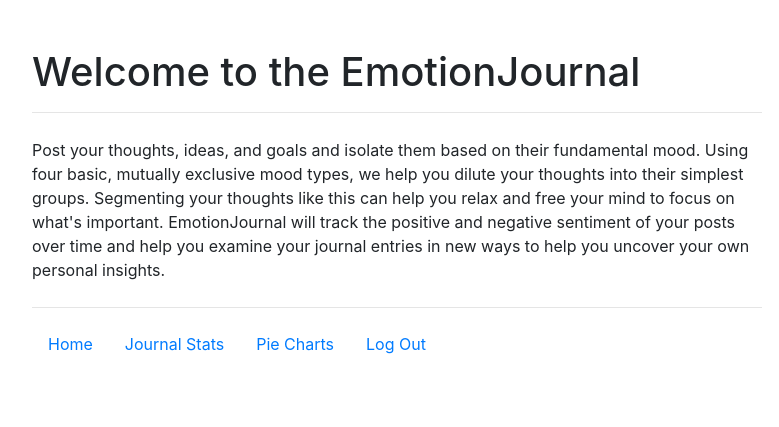
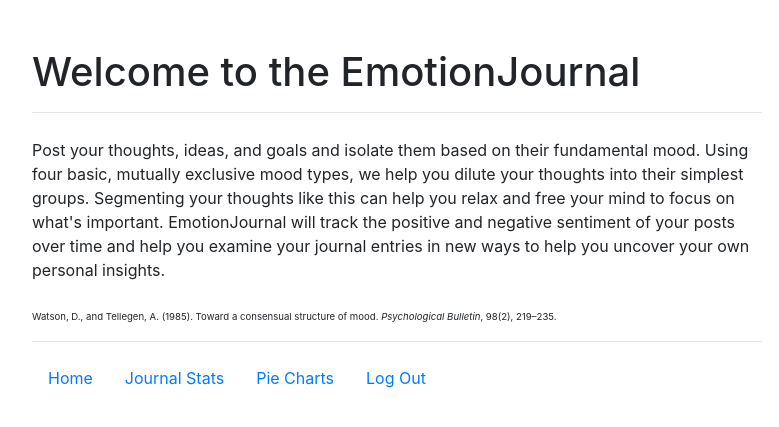
Before and after one commit to lamoremedico/cis192PythonProject, a Django app: page /aboutus in a window 1280 px wide. Shown: the top 427 px of the page, without its empty margins (243-1022 px from the left). Run offline with Django 3.2, Linux system fonts and the light colour scheme; parts of the project's set-up code (start-up, migrations or seed data) failed here and were passed over; some libraries are stand-ins or nearby versions.

Commit message:
Added citation on  mood groups

```diff
--- a/core/templates/splash.html
+++ b/core/templates/splash.html
@@ -19,6 +19,7 @@
 						<h1> Welcome to the EmotionJournal </h1>
 						<hr>
 						<p style="margin-top: 25px; margin-bottom: 25px">Post your thoughts, ideas, and goals and isolate them based on their fundamental mood. Using four basic, mutually exclusive mood types, we help you dilute your thoughts into their simplest groups. Segmenting your thoughts like this can help you relax and free your mind to focus on what's important. EmotionJournal will track the positive and negative sentiment of your posts over time and help you examine your journal entries in new ways to help you uncover your own personal insights.</p>
+						<p style="font-size: 12px"><small>Watson, D., and Tellegen, A. (1985). Toward a consensual structure of mood. <i>Psychological Bulletin</i>, 98(2), 219–235. </small></p>
 						<hr>
 						<ul class="nav mb-0">
 							<li class="nav-item">
```
Also changed, not shown: db.sqlite3.
